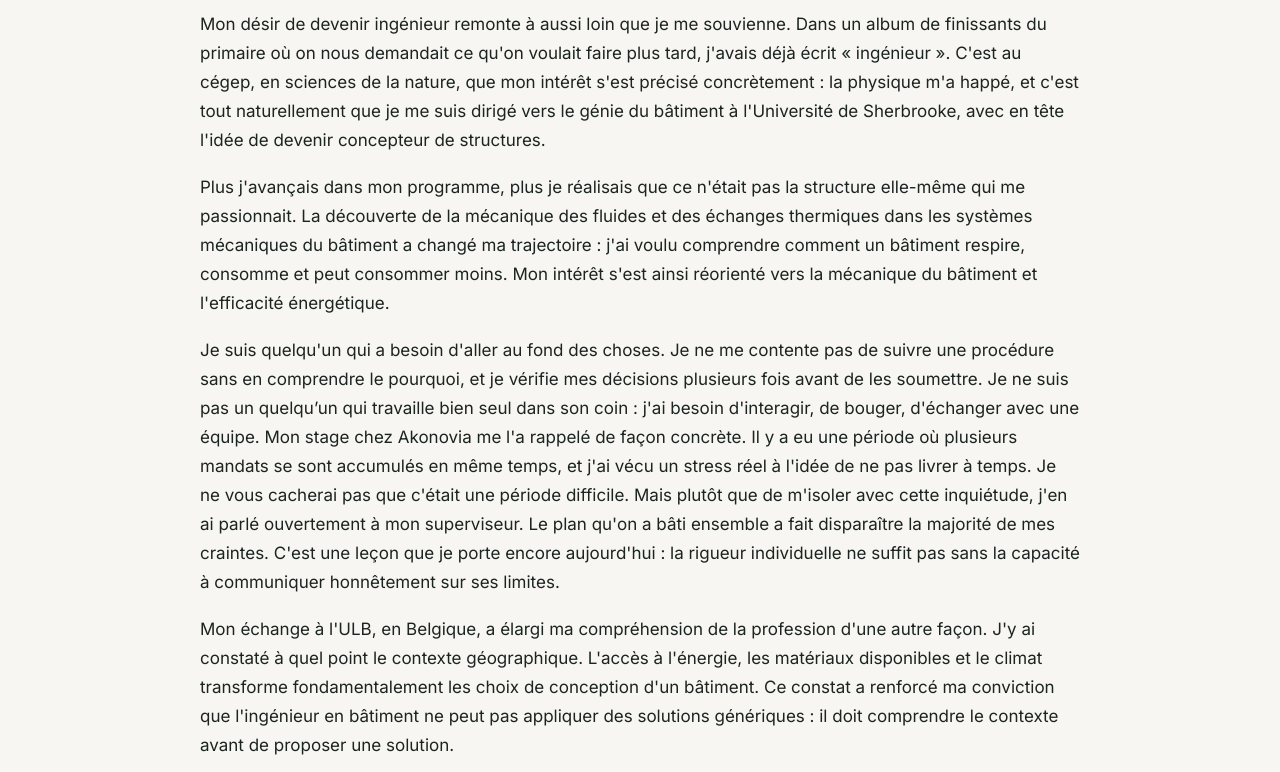
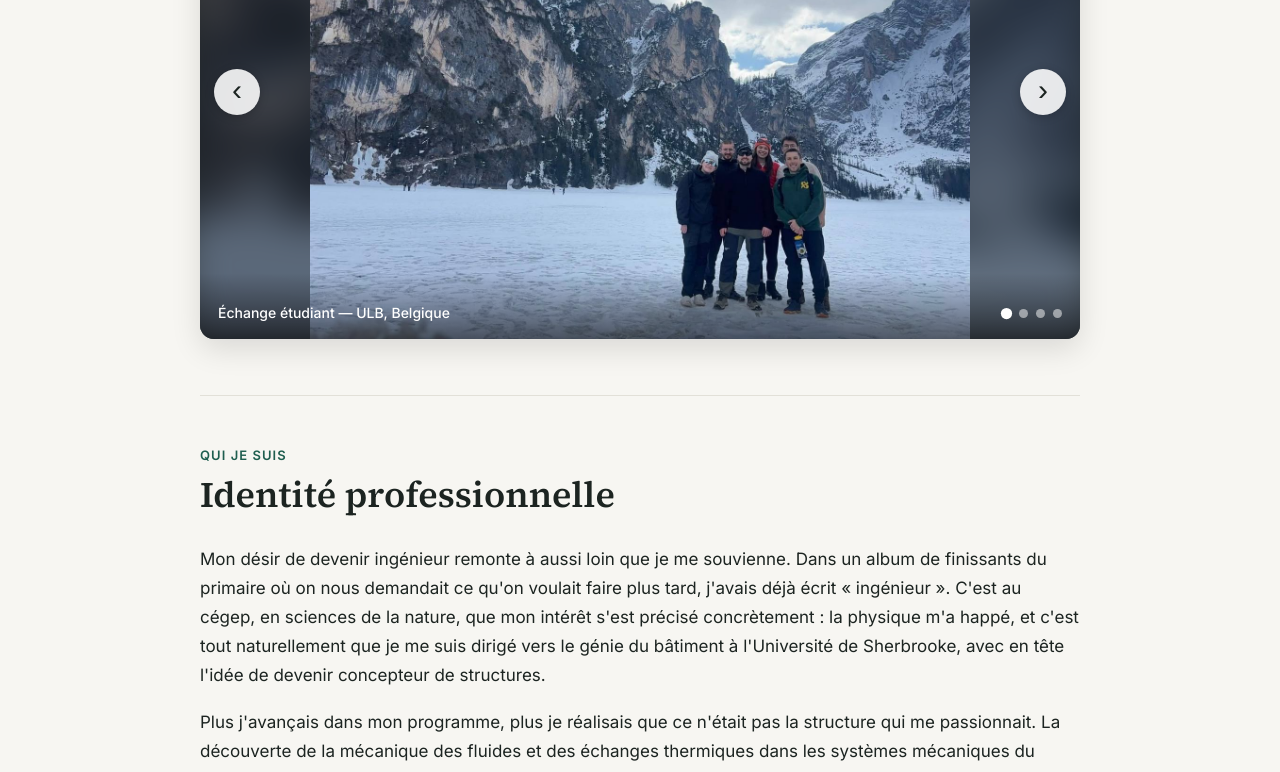
Before and after one commit to oliviergiroux03/oliviergiroux, a plain HTML site: page index.html in a window 1280 px wide. Shown: the part 481-1253 px from the top of the page. Drawn offline with Linux system fonts and the light colour scheme.

Commit message:
Add files via upload

```diff
--- a/index.html
+++ b/index.html
@@ -57,7 +57,7 @@
 
   /* Hero */
   header.hero {
-    max-width: var(--maxw); margin: 0 auto; padding: 72px 20px 48px;
+    max-width: var(--maxw); margin: 0 auto; padding: 64px 20px 40px;
     display: grid; grid-template-columns: 160px 1fr; gap: 40px; align-items: center;
   }
   .portrait {
@@ -67,7 +67,7 @@
     font-family: "Source Serif 4", Georgia, serif; font-size: 56px; font-weight: 600;
     overflow: hidden; box-shadow: 0 10px 30px rgba(31, 94, 79, 0.18);
   }
-  .portrait img { width: 100%; height: 100%; object-fit: cover; }
+  .portrait img { width: 100%; height: 100%; object-fit: cover; object-position: center 20%; }
   .eyebrow { color: var(--warm); font-size: 13px; font-weight: 600; letter-spacing: .08em; text-transform: uppercase; margin: 0 0 8px; }
   .hero h1 { font-size: clamp(36px, 6vw, 52px); margin: 0 0 10px; }
   .hero p.lead { margin: 0; color: var(--ink-soft); font-size: 18px; }
@@ -117,6 +117,48 @@
     border-radius: 10px; padding: 14px 18px;
   }
 
+
+  /* Carrousel */
+  .carousel-wrap { max-width: var(--maxw); margin: 0 auto; padding: 0 20px 56px; }
+  .carousel { position: relative; border-radius: var(--radius); overflow: hidden; background: #1c2421; aspect-ratio: 16 / 9; box-shadow: 0 10px 30px rgba(0,0,0,.12); }
+  .track { display: flex; height: 100%; transition: transform .45s ease; }
+  .slide { flex: 0 0 100%; height: 100%; margin: 0; position: relative; overflow: hidden; }
+  .slide .bg { position: absolute; inset: -20px; background-size: cover; background-position: center; filter: blur(22px) brightness(.55); }
+  .slide img { position: relative; width: 100%; height: 100%; object-fit: contain; display: block; }
+  .nav-btn {
+    position: absolute; top: 50%; transform: translateY(-50%);
+    width: 46px; height: 46px; border-radius: 50%; border: none; cursor: pointer;
+    background: rgba(255,255,255,.88); color: var(--ink); font-size: 30px; line-height: 1;
+    display: flex; align-items: center; justify-content: center; padding-bottom: 4px;
+    box-shadow: 0 2px 10px rgba(0,0,0,.2); transition: background .15s, transform .15s;
+  }
+  .nav-btn:hover { background: #fff; transform: translateY(-50%) scale(1.06); }
+  .nav-btn:focus-visible { outline: 3px solid var(--warm); outline-offset: 2px; }
+  .prev { left: 14px; } .next { right: 14px; }
+  .carousel-foot {
+    position: absolute; left: 0; right: 0; bottom: 0; padding: 28px 18px 14px;
+    display: flex; align-items: center; justify-content: space-between; gap: 12px;
+    background: linear-gradient(transparent, rgba(0,0,0,.55)); color: #fff; font-size: 14px; font-weight: 500;
+  }
+  .dots { display: flex; gap: 8px; }
+  .dots button { width: 9px; height: 9px; border-radius: 50%; border: none; padding: 0; cursor: pointer; background: rgba(255,255,255,.5); }
+  .dots button[aria-selected="true"] { background: #fff; transform: scale(1.25); }
+
+  /* Photo dans le texte */
+  .inline-photo { margin: 4px 0 22px; }
+  .inline-photo img { width: 100%; border-radius: 10px; display: block; aspect-ratio: 4 / 3; object-fit: cover; }
+  .inline-photo figcaption { font-size: 14px; color: var(--muted); margin-top: 8px; }
+  @media (min-width: 760px) {
+    .inline-photo { float: right; width: 44%; margin: 4px 0 14px 26px; }
+    .card::after { content: ""; display: block; clear: both; }
+  }
+  @media (max-width: 680px) {
+    .carousel { aspect-ratio: 4 / 3; }
+    .nav-btn { width: 38px; height: 38px; font-size: 24px; }
+    .prev { left: 8px; } .next { right: 8px; }
+    .carousel-wrap { padding-bottom: 36px; }
+  }
+
   footer { text-align: center; color: var(--muted); font-size: 14px; padding: 32px 20px 48px; border-top: 1px solid var(--line); }
 
   @media (max-width: 680px) {
@@ -152,14 +194,30 @@
 </nav>
 
 <header class="hero">
-  <!-- Pour ajouter une photo : remplacer « OG » par <img src="images/portrait.jpg" alt="Olivier Giroux"> -->
-  <div class="portrait" aria-hidden="true">OG</div>
+  <div class="portrait"><img src="images/portrait.jpg" alt="Portrait d'Olivier Giroux"></div>
   <div>
     <p class="eyebrow">Portfolio professionnel</p>
     <h1>Olivier Giroux</h1>
     <p class="lead">Génie du bâtiment — Université de Sherbrooke</p>
   </div>
 </header>
+
+<div class="carousel-wrap">
+  <div class="carousel" id="carousel" aria-roledescription="carrousel" aria-label="Photos de mon échange étudiant">
+    <div class="track">
+      <figure class="slide"><div class="bg" style="background-image:url(images/voyage-1.jpg)"></div><img src="images/voyage-1.jpg" alt="Photo de groupe dans un paysage de montagnes enneigées"></figure>
+      <figure class="slide"><div class="bg" style="background-image:url(images/voyage-2.jpg)"></div><img src="images/voyage-2.jpg" alt="Devant le Colisée de Rome" loading="lazy"></figure>
+      <figure class="slide"><div class="bg" style="background-image:url(images/voyage-3.jpg)"></div><img src="images/voyage-3.jpg" alt="Visite de chantier en équipe, casques et dossards" loading="lazy"></figure>
+      <figure class="slide"><div class="bg" style="background-image:url(images/voyage-4.jpg)"></div><img src="images/voyage-4.jpg" alt="Devant les anneaux olympiques" loading="lazy"></figure>
+    </div>
+    <button class="nav-btn prev" aria-label="Photo précédente">&#8249;</button>
+    <button class="nav-btn next" aria-label="Photo suivante">&#8250;</button>
+    <div class="carousel-foot">
+      <span class="cap">Échange étudiant — ULB, Belgique</span>
+      <div class="dots" role="tablist"></div>
+    </div>
+  </div>
+</div>
 
 <main>
 
@@ -169,8 +227,8 @@
     <h2>Identité professionnelle</h2>
     <div class="prose">
       <p>Mon désir de devenir ingénieur remonte à aussi loin que je me souvienne. Dans un album de finissants du primaire où on nous demandait ce qu'on voulait faire plus tard, j'avais déjà écrit « ingénieur ». C'est au cégep, en sciences de la nature, que mon intérêt s'est précisé concrètement : la physique m'a happé, et c'est tout naturellement que je me suis dirigé vers le génie du bâtiment à l'Université de Sherbrooke, avec en tête l'idée de devenir concepteur de structures.</p>
-      <p>Plus j'avançais dans mon programme, plus je réalisais que ce n'était pas la structure elle-même qui me passionnait. La découverte de la mécanique des fluides et des échanges thermiques dans les systèmes mécaniques du bâtiment a changé ma trajectoire : j'ai voulu comprendre comment un bâtiment respire, consomme et peut consommer moins. Mon intérêt s'est ainsi réorienté vers la mécanique du bâtiment et l'efficacité énergétique.</p>
-      <p>Je suis quelqu'un qui a besoin d'aller au fond des choses. Je ne me contente pas de suivre une procédure sans en comprendre le pourquoi, et je vérifie mes décisions plusieurs fois avant de les soumettre. Je ne suis pas un quelqu’un qui travaille bien seul dans son coin : j'ai besoin d'interagir, de bouger, d'échanger avec une équipe. Mon stage chez Akonovia me l'a rappelé de façon concrète. Il y a eu une période où plusieurs mandats se sont accumulés en même temps, et j'ai vécu un stress réel à l'idée de ne pas livrer à temps. Je ne vous cacherai pas que c'était une période difficile. Mais plutôt que de m'isoler avec cette inquiétude, j'en ai parlé ouvertement à mon superviseur. Le plan qu'on a bâti ensemble a fait disparaître la majorité de mes craintes. C'est une leçon que je porte encore aujourd'hui : la rigueur individuelle ne suffit pas sans la capacité à communiquer honnêtement sur ses limites.</p>
+      <p>Plus j'avançais dans mon programme, plus je réalisais que ce n'était pas la structure qui me passionnait. La découverte de la mécanique des fluides et des échanges thermiques dans les systèmes mécaniques du bâtiment a changé ma trajectoire : j'ai voulu comprendre comment un bâtiment respire, consomme et peut consommer moins. Mon intérêt s'est ainsi réorienté vers la mécanique du bâtiment et l'efficacité énergétique.</p>
+      <p>Je suis quelqu'un qui a besoin d'aller au fond des choses. Je ne me contente pas de suivre une procédure sans en comprendre le pourquoi, et je vérifie mes décisions plusieurs fois avant de les soumettre. Je ne suis pas un quelqu’un qui travaille bien seul dans son coin : j'ai besoin d'interagir, de bouger, d'échanger avec une équipe. Mon stage chez Akonovia me l'a rappelé de façon concrète. Il y a eu une période où plusieurs mandats se sont accumulés en même temps, et j'ai vécu un stress réel à l'idée de ne pas livrer à temps. Plutôt que de m'isoler avec cette inquiétude, j'en ai parlé ouvertement à mon superviseur. Le plan qu'on a bâti ensemble a fait disparaître la majorité de mes craintes. C'est une leçon que je porte encore aujourd'hui : la rigueur individuelle ne suffit pas sans la capacité à communiquer honnêtement sur ses limites.</p>
       <p>Mon échange à l'ULB, en Belgique, a élargi ma compréhension de la profession d'une autre façon. J'y ai constaté à quel point le contexte géographique. L'accès à l'énergie, les matériaux disponibles et le climat transforme fondamentalement les choix de conception d'un bâtiment. Ce constat a renforcé ma conviction que l'ingénieur en bâtiment ne peut pas appliquer des solutions génériques : il doit comprendre le contexte avant de proposer une solution.</p>
       <p>Je suis conscient que la construction demeure l'une des industries les plus polluantes, et je crois que l'efficacité énergétique n'est plus une option dans le contexte climatique, économique et politique actuel. C'est une nécessité centrale de la pratique. C'est cette conviction, combinée à l'intérêt pour la simulation énergétique développé lors de mon projet de fin de baccalauréat, qui guide mes objectifs de carrière à court terme. Je cherche un poste qui combine simulation et efficacité énergétique, dans un environnement où je peux à la fois identifier un problème sur papier et aller le constater sur le terrain.</p>
     </div>
@@ -229,6 +287,10 @@
       <article class="card">
         <div class="card-head"><span class="badge">3.4</span><h3>Aspects financiers et budgétaires</h3></div>
         <p>Lors de mon stage de coordonnateur de projets et surveillant de chantier à l'Université Bishop's (automne 2025), j'ai participé au suivi financier d'un projet d'agrandissement de résidence étudiante d'environ 19 M$. À titre de donneur d'ouvrage, l'université devait s'assurer que les sommes versées à l'entrepreneur et aux professionnels correspondaient aux travaux et aux services réellement rendus.</p>
+        <figure class="inline-photo">
+          <img src="images/chantier.jpg" alt="Chantier d'agrandissement : charpente d'acier en montage et grue" loading="lazy">
+          <figcaption>Surveillance de chantier — stage à l'Université Bishop's, automne 2025</figcaption>
+        </figure>
         <ul>
           <li>J'ai vérifié les demandes de paiement de l'entrepreneur en comparant l'avancement facturé à l'avancement réel observé lors de la surveillance de chantier et à l'échéancier des travaux.</li>
           <li>J'ai fait le suivi des honoraires des professionnels pour m'assurer que leur facturation respectait les mandats prévus à leurs contrats.</li>
@@ -272,7 +334,6 @@
       <li>Adhérer à l'AQME et à ASHRAE (section de Montréal) et participer à leurs conférences et webinaires.</li>
       <li>Assurer une veille des programmes de subvention en efficacité énergétique et en décarbonation (p. ex. Hydro-Québec Solutions efficaces, Énergir).</li>
       <li>Respecter les exigences de formation continue de l'OIQ et suivre des formations ciblées selon l'évolution des codes et normes (p. ex. Code de construction du Québec, chapitre I.1 — Efficacité énergétique, normes ASHRAE).</li>
-      <li>Réaliser l'examen professionnel de l'OIQ afin d'obtenir mon permis d'ingénieur.</li>
     </ul>
   </section>
 
@@ -292,6 +353,41 @@
     });
   }, { rootMargin: '-40% 0px -55% 0px' });
   sections.forEach(s => s && obs.observe(s));
+
+  // Carrousel de photos
+  (function () {
+    const root = document.getElementById('carousel');
+    const track = root.querySelector('.track');
+    const slides = root.querySelectorAll('.slide');
+    const dotsBox = root.querySelector('.dots');
+    let i = 0;
+    slides.forEach((_, k) => {
+      const d = document.createElement('button');
+      d.setAttribute('role', 'tab');
+      d.setAttribute('aria-label', 'Photo ' + (k + 1));
+      d.addEventListener('click', () => go(k));
+      dotsBox.appendChild(d);
+    });
+    const dots = dotsBox.querySelectorAll('button');
+    function go(n) {
+      i = (n + slides.length) % slides.length;
+      track.style.transform = 'translateX(' + (-100 * i) + '%)';
+      dots.forEach((d, k) => d.setAttribute('aria-selected', k === i));
+    }
+    root.querySelector('.prev').addEventListener('click', () => go(i - 1));
+    root.querySelector('.next').addEventListener('click', () => go(i + 1));
+    root.tabIndex = 0;
+    root.addEventListener('keydown', e => { if (e.key === 'ArrowLeft') go(i - 1); if (e.key === 'ArrowRight') go(i + 1); });
+    let x0 = null;
+    root.addEventListener('touchstart', e => { x0 = e.touches[0].clientX; }, { passive: true });
+    root.addEventListener('touchend', e => {
+      if (x0 === null) return;
+      const dx = e.changedTouches[0].clientX - x0;
+      if (Math.abs(dx) > 40) go(dx < 0 ? i + 1 : i - 1);
+      x0 = null;
+    });
+    go(0);
+  })();
 </script>
 </body>
 </html>
```
Also changed, not shown: images/chantier.jpg (added), images/portrait.jpg (added), images/voyage-1.jpg (added), images/voyage-2.jpg (added), images/voyage-3.jpg (added), images/voyage-4.jpg (added).
